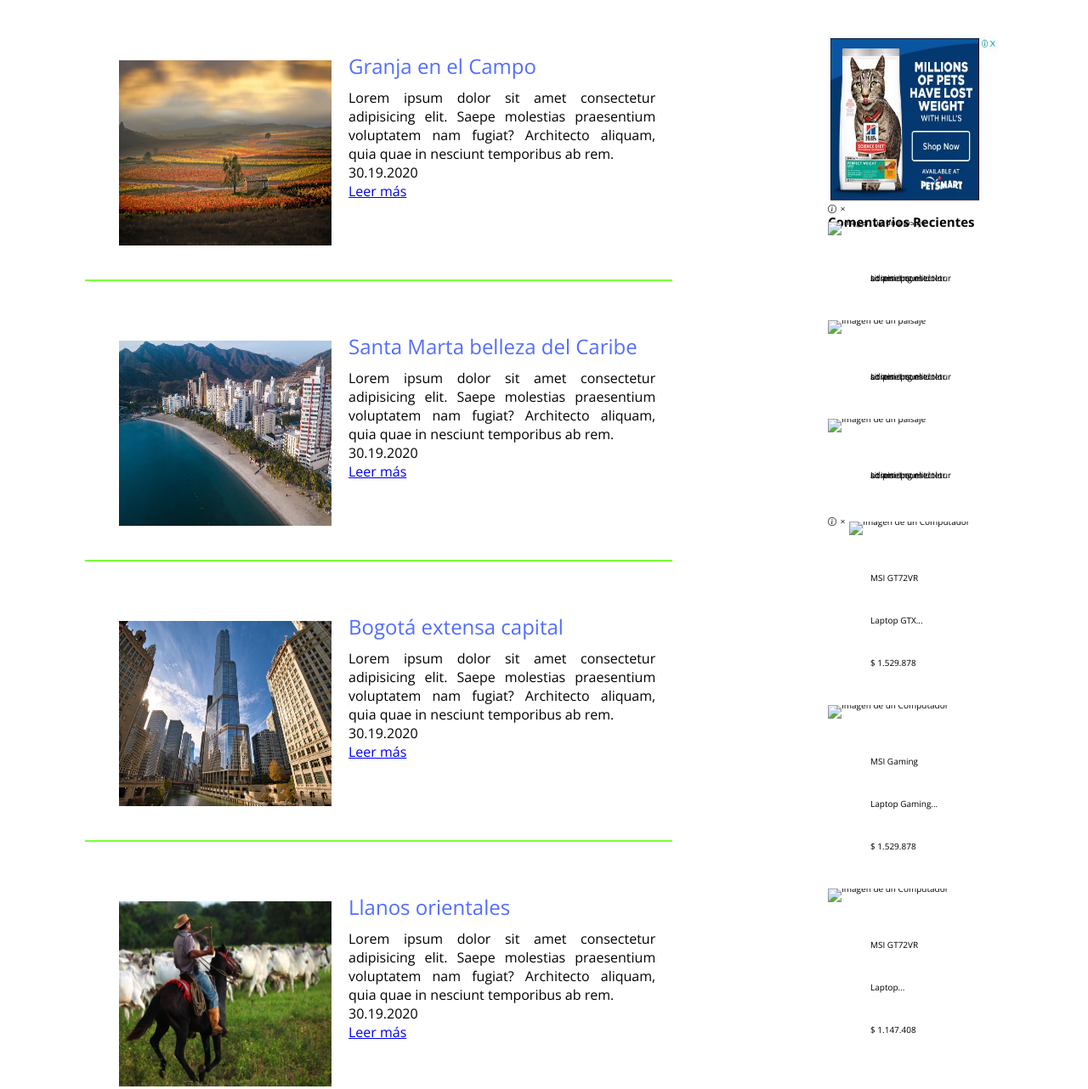
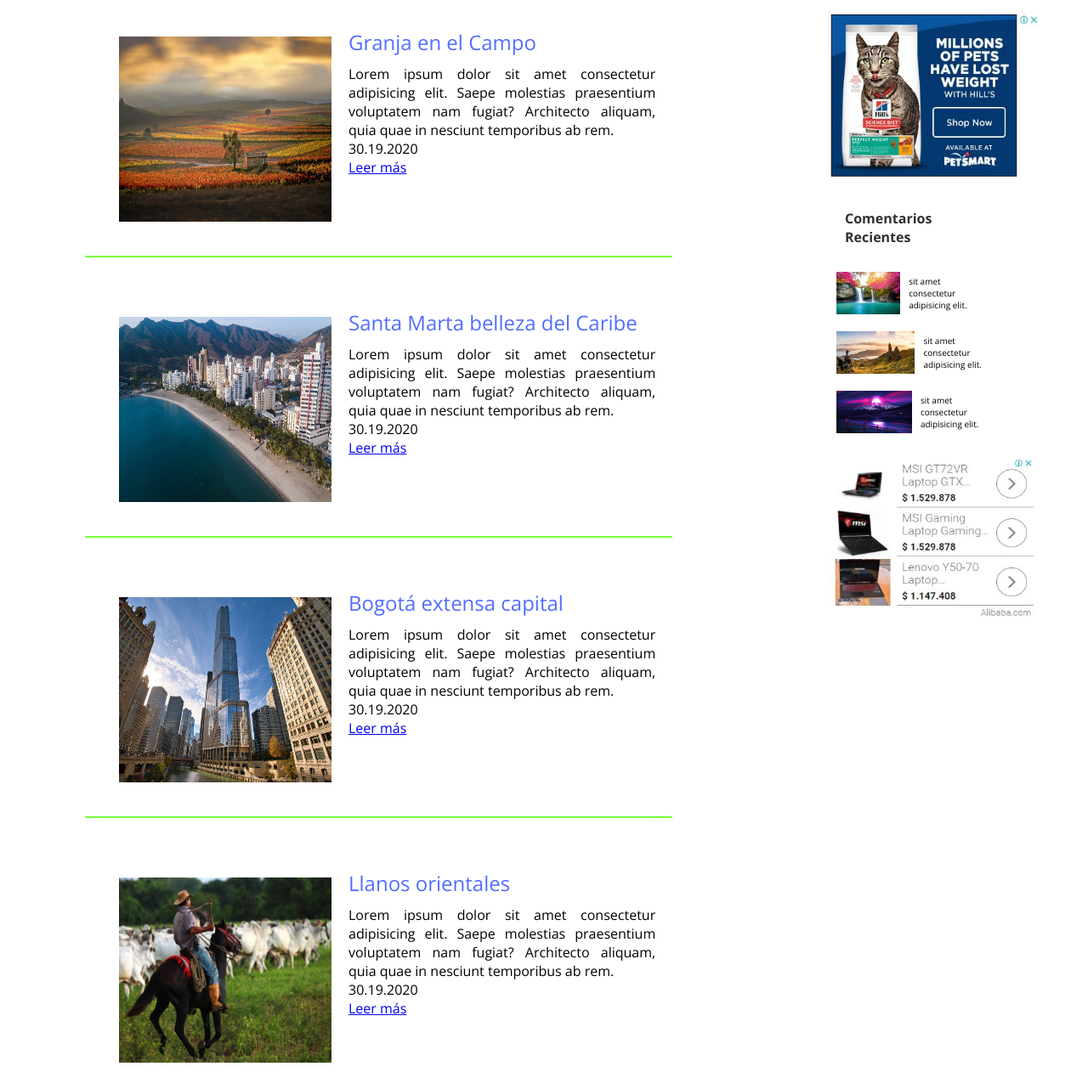
Before and after one commit to Dacardonac/Simulacro, a plain HTML site: page index.html in a window 1280 px wide. Shown: the part 1431-2713 px from the top of the page at 85% size. Drawn offline with nearby package versions, Linux system fonts and the light colour scheme.

Commit message:
Se termina el Aside

```diff
--- a/index.html
+++ b/index.html
@@ -3,35 +3,43 @@
 
 <!DOCTYPE html>
 <html lang="en">
+
 <head>
     <meta charset="UTF-8">
     <meta name="viewport" content="width=device-width, initial-scale=1.0">
-    <meta name="description" content="Simulacro de la prueba Landing Page | HTML5 y CSS3"/>
-    <meta name="keywords" content="HTML5, CSS3, Practica, Desarrollo, Riwi, Simulacro, Frontend, Daniel, Alejandro, Cano, Cardona">
-    <meta name="sitedomain" content="https://example.com/"/>
-    <meta name="organization" content="Riwi_Clan_Gates"/>
-    <meta name="author" content="Daniel Alejandro Cano Cardona"/>
-    <meta name="designer" content="Daniel Alejandro Cano Cardona"/>
+    <meta name="description" content="Simulacro de la prueba Landing Page | HTML5 y CSS3" />
+    <meta name="keywords"
+        content="HTML5, CSS3, Practica, Desarrollo, Riwi, Simulacro, Frontend, Daniel, Alejandro, Cano, Cardona">
+    <meta name="sitedomain" content="https://example.com/" />
+    <meta name="organization" content="Riwi_Clan_Gates" />
+    <meta name="author" content="Daniel Alejandro Cano Cardona" />
+    <meta name="designer" content="Daniel Alejandro Cano Cardona" />
     <meta name="copyright" content="© 2024 Riwi. Todos los derechos reservados">
-    <meta name="robots" content="index,follow"/>
-    <meta name="googlebot" content="index,follow"/>
-    <meta name="revisit-after" content="15days"/>
+    <meta name="robots" content="index,follow" />
+    <meta name="googlebot" content="index,follow" />
+    <meta name="revisit-after" content="15days" />
     <link rel="preconnect" href="https://fonts.googleapis.com">
     <link rel="preconnect" href="https://fonts.googleapis.com">
     <link rel="preconnect" href="https://fonts.gstatic.com" crossorigin>
-    <link href="https://fonts.googleapis.com/css2?family=Chewy&family=Open+Sans:ital,wght@0,300..800;1,300..800&display=swap" rel="stylesheet">
+    <link
+        href="https://fonts.googleapis.com/css2?family=Chewy&family=Open+Sans:ital,wght@0,300..800;1,300..800&display=swap"
+        rel="stylesheet">
     <link rel="preconnect" href="https://fonts.gstatic.com" crossorigin>
-    <link href="https://fonts.googleapis.com/css2?family=Open+Sans:ital,wght@0,300..800;1,300..800&display=swap" rel="stylesheet">
+    <link href="https://fonts.googleapis.com/css2?family=Open+Sans:ital,wght@0,300..800;1,300..800&display=swap"
+        rel="stylesheet">
     <link rel="shortcut icon" href="./public/img/logo.png" type="image/x-icon">
     <link rel="stylesheet" href="./src/styles.css">
     <title>Colombia Travel</title>
 </head>
+
 <body>
     <header class="header">
         <nav>
             <div class="logo">
                 <a href="./index.html"><img src="./public/img/logo.png" alt="Logo de Montaña"></a>
-                <a href="./index.html"><h1>Colombia Travel</h1></a>
+                <a href="./index.html">
+                    <h1>Colombia Travel</h1>
+                </a>
             </div>
             <div class="redes">
                 <i class="bi bi-facebook facebook"></i>
@@ -75,7 +83,8 @@
                     <img src="./public/img/granja-en-el-campo_1280x720_xtrafondos.com.jpg" alt="Foto de una Granja">
                     <div>
                         <h2>Granja en el Campo</h2>
-                        <p>Lorem ipsum dolor sit amet consectetur adipisicing elit. Saepe molestias praesentium voluptatem nam fugiat? Architecto aliquam, quia quae in nesciunt temporibus ab rem.</p>
+                        <p>Lorem ipsum dolor sit amet consectetur adipisicing elit. Saepe molestias praesentium
+                            voluptatem nam fugiat? Architecto aliquam, quia quae in nesciunt temporibus ab rem.</p>
                         <p class="date">30.19.2020</p>
                         <a href="#">Leer más</a>
                     </div>
@@ -84,7 +93,8 @@
                     <img src="./public/img/santamarta2.jpg" alt="Foto de Santamarta">
                     <div>
                         <h2>Santa Marta belleza del Caribe</h2>
-                        <p>Lorem ipsum dolor sit amet consectetur adipisicing elit. Saepe molestias praesentium voluptatem nam fugiat? Architecto aliquam, quia quae in nesciunt temporibus ab rem.</p>
+                        <p>Lorem ipsum dolor sit amet consectetur adipisicing elit. Saepe molestias praesentium
+                            voluptatem nam fugiat? Architecto aliquam, quia quae in nesciunt temporibus ab rem.</p>
                         <p class="date">30.19.2020</p>
                         <a href="#">Leer más</a>
                     </div>
@@ -93,7 +103,8 @@
                     <img src="./public/img/edificios-en-ciudad_1280x720_xtrafondos.com.jpg" alt="Foto de Bogota">
                     <div>
                         <h2>Bogotá extensa capital</h2>
-                        <p>Lorem ipsum dolor sit amet consectetur adipisicing elit. Saepe molestias praesentium voluptatem nam fugiat? Architecto aliquam, quia quae in nesciunt temporibus ab rem.</p>
+                        <p>Lorem ipsum dolor sit amet consectetur adipisicing elit. Saepe molestias praesentium
+                            voluptatem nam fugiat? Architecto aliquam, quia quae in nesciunt temporibus ab rem.</p>
                         <p class="date">30.19.2020</p>
                         <a href="#">Leer más</a>
                     </div>
@@ -102,7 +113,8 @@
                     <img src="./public/img/arauca3.jpg" alt="Foto de los Llanos Orientales">
                     <div>
                         <h2>Llanos orientales</h2>
-                        <p>Lorem ipsum dolor sit amet consectetur adipisicing elit. Saepe molestias praesentium voluptatem nam fugiat? Architecto aliquam, quia quae in nesciunt temporibus ab rem.</p>
+                        <p>Lorem ipsum dolor sit amet consectetur adipisicing elit. Saepe molestias praesentium
+                            voluptatem nam fugiat? Architecto aliquam, quia quae in nesciunt temporibus ab rem.</p>
                         <p class="date">30.19.2020</p>
                         <a href="#">Leer más</a>
                     </div>
@@ -111,7 +123,8 @@
                     <img src="./public/img/bmanga.jpg" alt="Foto de Bucaramanga">
                     <div>
                         <h2>Bucaramanga ciudad bonita</h2>
-                        <p>Lorem ipsum dolor sit amet consectetur adipisicing elit. Saepe molestias praesentium voluptatem nam fugiat? Architecto aliquam, quia quae in nesciunt temporibus ab rem.</p>
+                        <p>Lorem ipsum dolor sit amet consectetur adipisicing elit. Saepe molestias praesentium
+                            voluptatem nam fugiat? Architecto aliquam, quia quae in nesciunt temporibus ab rem.</p>
                         <p class="date">30.19.2020</p>
                         <a href="#">Leer más</a>
                     </div>
@@ -121,39 +134,30 @@
                 <aside>
                     <figure>
                         <img src="./public/img/anuncio3.JPG" alt="Comida para Gato">
-                        <i class="bi bi-info-circle"></i>
-                        <i class="bi bi-x"></i>
+                    </figure>
+                    <figure class="comentarios">
+                        <h2>Comentarios Recientes</h2>
+                        <div class="tarjeta">
+                            <img src="./public/img/imagen1.jpeg" alt="Imagen de un paisaje">
+                            <div>
+                                <p>sit amet consectetur adipisicing elit.</p>
+                            </div>
+                        </div>
+                        <div class="tarjeta">
+                            <img src="./public/img/imagen2.jpeg" alt="Imagen de un paisaje">
+                            <div>
+                                <p>sit amet consectetur adipisicing elit.</p>
+                            </div>
+                        </div>
+                        <div class="tarjeta">
+                            <img src="./public/img/imagen3.jpg" alt="Imagen de un paisaje">
+                            <div>
+                                <p>sit amet consectetur adipisicing elit.</p>
+                            </div>
+                        </div>
                     </figure>
                     <figure>
-                        <h2>Comentarios Recientes</h2>
-                        <img src="" alt="Imagen de un paisaje">
-                        <div><p>Lorem ipsum dolor sit amet consectetur adipisicing elit.</p></div>
-                        <img src="" alt="Imagen de un paisaje">
-                        <div><p>Lorem ipsum dolor sit amet consectetur adipisicing elit.</p></div>
-                        <img src="" alt="Imagen de un paisaje">
-                        <div><p>Lorem ipsum dolor sit amet consectetur adipisicing elit.</p></div>
-                    </figure>
-                    <figure>
-                        <i class="bi bi-info-circle"></i>
-                        <i class="bi bi-x"></i>
-                        <img src="" alt="Imagen de un Computador">
-                        <div>
-                            <p>MSI GT72VR</p>
-                            <p>Laptop GTX...</p>
-                            <p>$ 1.529.878</p>
-                        </div>
-                        <img src="" alt="Imagen de un Computador">
-                        <div>
-                            <p>MSI Gaming</p>
-                            <p>Laptop Gaming...</p>
-                            <p>$ 1.529.878</p>
-                        </div>
-                        <img src="" alt="Imagen de un Computador">
-                        <div>
-                            <p>MSI GT72VR</p>
-                            <p>Laptop...</p>
-                            <p>$ 1.147.408</p>
-                        </div>
+                        <img src="./public/img/anuncio.JPG" alt="">
                     </figure>
                 </aside>
             </section>
@@ -183,8 +187,8 @@
                     <a href=""><i class="bi bi-snapchat"></i></a>
                 </div>
             </article>
-
         </section>
     </footer>
 </body>
+
 </html>
--- a/src/styles.css
+++ b/src/styles.css
@@ -130,15 +130,18 @@ nav i {
 }
 
 .viajes {
-    padding: 35px 150px;
+    padding: 35px 150px 35px 180px;
     display: flex;
     flex-wrap: wrap;
+    line-height: 0;
+    gap: 7px;
 }
 
-figure {
-    margin: 7px;
-    line-height: 0;
+.comentarios {
+    display: flex;
+    flex-direction: column;
 }
+
 
 .contenido {
     display: flex;
@@ -176,7 +179,7 @@ figure {
     margin: 10px 0px;
 }
 
-.publicidad {
+section .publicidad {
     width: 20%;
     border: #000000;
     display: flex;
@@ -184,21 +187,34 @@ figure {
     font-size: 10px;
 }
 
+.publicidad h2 {
+    font-size: 1rem;
+    margin: 20px;
+    color: #313131;
+}
+
 .publicidad figure {
     margin: 10px;
 }
 
-.publicidad p {
-    margin: 50px;
-}
-
-.publicidad aside {
-    align-items: center;
+.publicidad .comentarios img {
+    height: 50px;
+    width: 100px;
+    margin: 10px;
 }
 
 .publicidad img {
-    width: 200px;
     height: 200px;
+    width: 250px;
+}
+
+.tarjeta p {
+    margin: 10px 10px 10px 0px;
+}
+
+.tarjeta {
+    display: flex;
+    align-items: center;
 }
 
 .pie{
```
Lines whose indentation alone changed are shown as unchanged.
